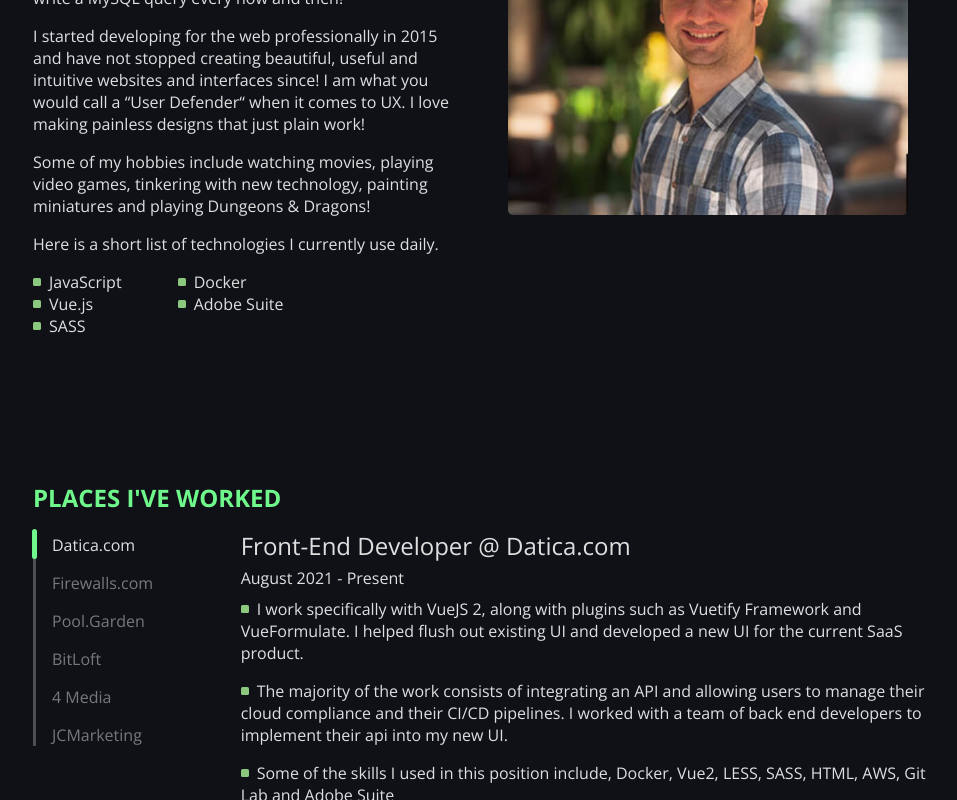
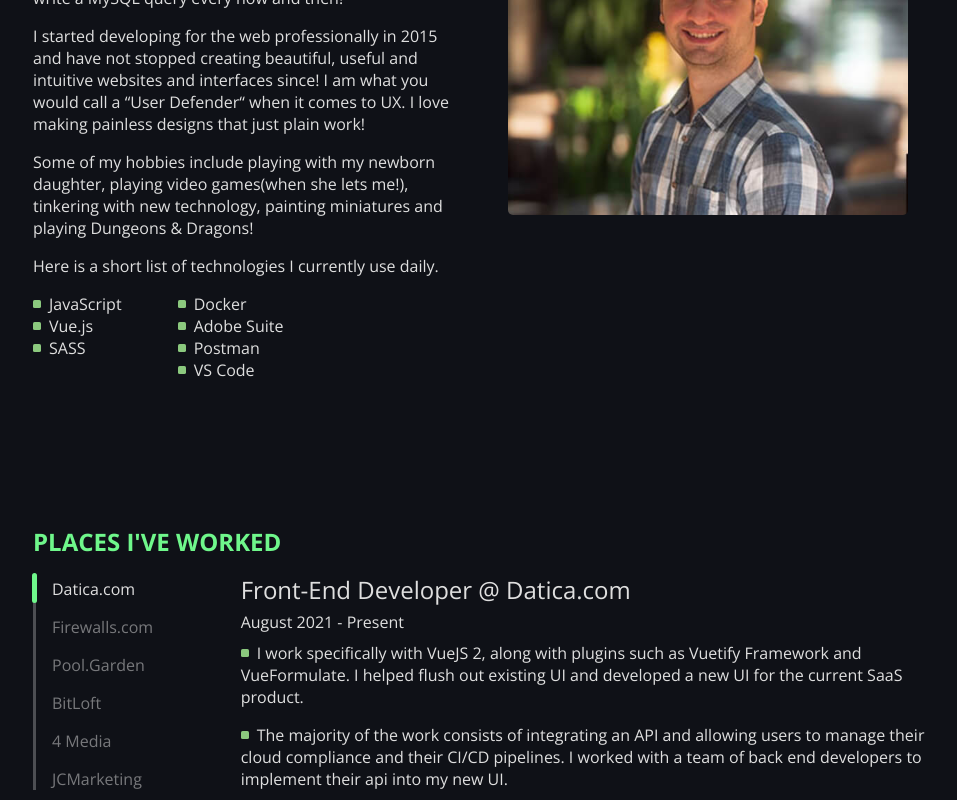
Before and after one commit to gxrobb/portfolio, a Next.js app: page / in a window 1280 px wide. Shown: the part 719-1519 px from the top of the page, without its empty margins (157-1114 px from the left). Built offline with nearby package versions, Linux system fonts and the light colour scheme.

Commit message:
updating resume

```diff
--- a/pages/index.js
+++ b/pages/index.js
@@ -135,7 +135,7 @@ export default function Home() {
               <div className={styles.item}>
                 <p>I am a Front-End Developer who works mainly with Next.js (React) and Vue.js. I am adept at building custom web solutions involving JavaScipt, HTML and CSS. I have also been known to dabble with Back End, DevOps, and even write a MySQL query every now and then!</p>
                 <p>I started developing for the web professionally in 2015 and have not stopped creating beautiful, useful and intuitive websites and interfaces since! I am what you would call a &ldquo;User Defender&ldquo; when it comes to UX. I love making painless designs that just plain work!</p>
-                <p>Some of my hobbies include watching movies, playing video games, tinkering with new technology, painting miniatures and playing Dungeons & Dragons!</p>
+                <p>Some of my hobbies include playing with my newborn daughter, playing video games(when she lets me!), tinkering with new technology, painting miniatures and playing Dungeons & Dragons!</p>
                 <p>Here is a short list of technologies I currently use daily.</p>
                 <div className={styles.ulGrid}>
                   <div>
@@ -149,6 +149,8 @@ export default function Home() {
                     <ul>
                       <li>Docker</li>
                       <li>Adobe Suite</li>
+                      <li>Postman</li>
+                      <li>VS Code</li>
                     </ul>
                   </div>
                 </div>
```
Also changed, not shown: 1 other file (tests, documents, lock files or other folders).
